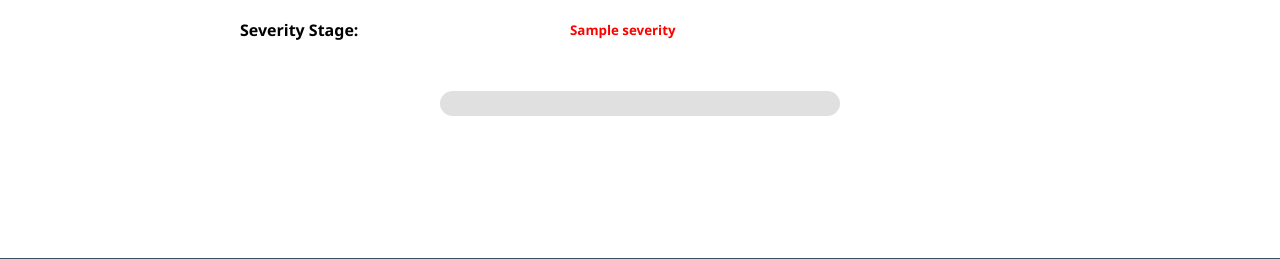
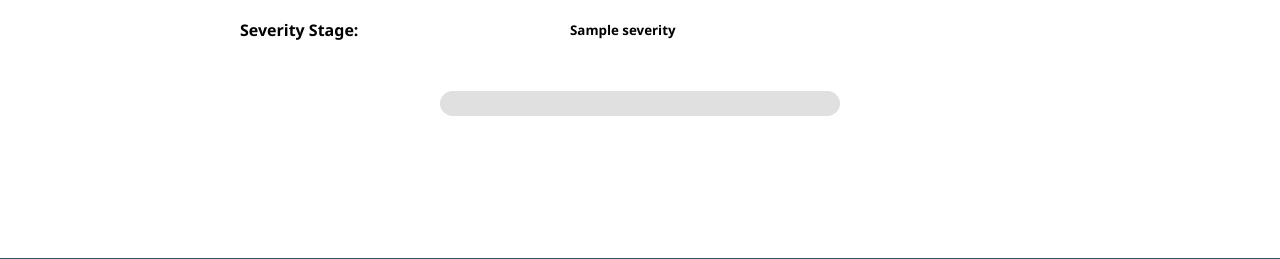
Before and after one commit to codeher-rahavi/diabetic-prediction-project, a Flask app: template templates/index.html in a window 1280 px wide. Shown: the part 819-1078 px from the top of the page. Run offline with Flask 2, Linux system fonts and the light colour scheme; the template is opened without the code that fills it: most values are stand-ins (such as "Sample title", 1, 10 or a date in 2020); parts of the project's set-up code (start-up, migrations or seed data) failed here and were passed over.

Commit message:
Update index.html

```diff
--- a/templates/index.html
+++ b/templates/index.html
@@ -55,7 +55,7 @@
     {% endif %}
 
     {% if severity %}
-    <h3>Severity Stage: <input value="{{ severity }}" readonly style="color: red; font-weight: bold;"></h3>
+    <h3>Severity Stage: <input value="{{ severity }}" readonly style="font-weight: bold;"></h3>
         <!-- Severity Meter -->
         <div class="severity-meter">
             <label>Severity Meter</label>
```
